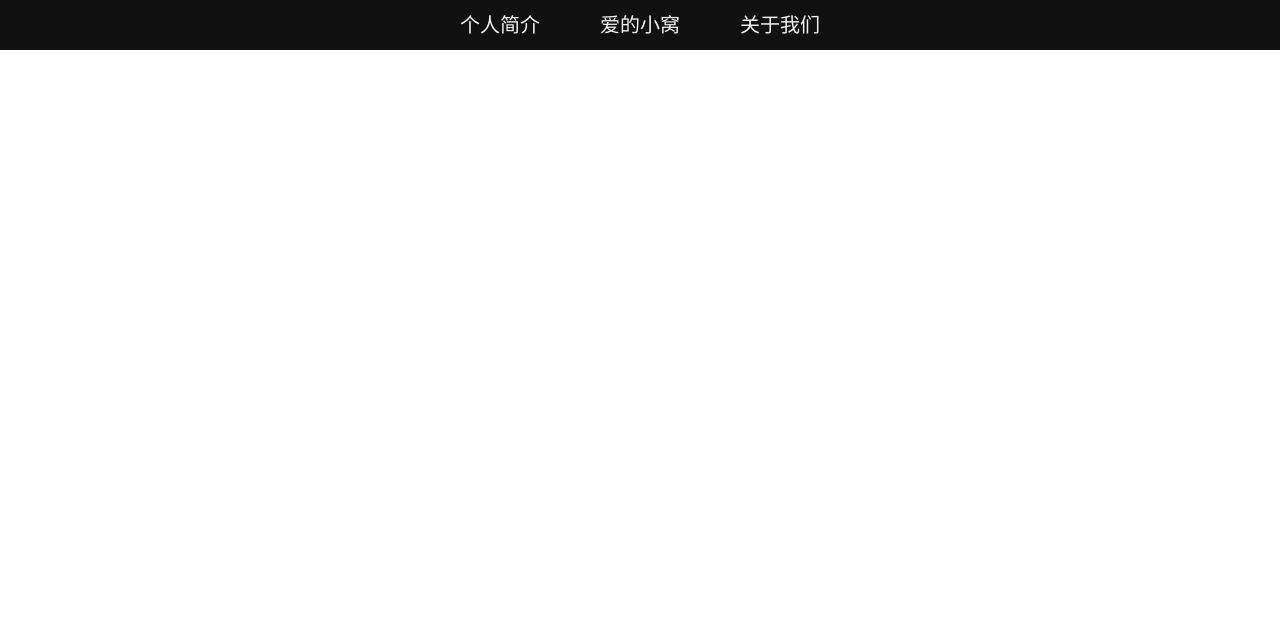
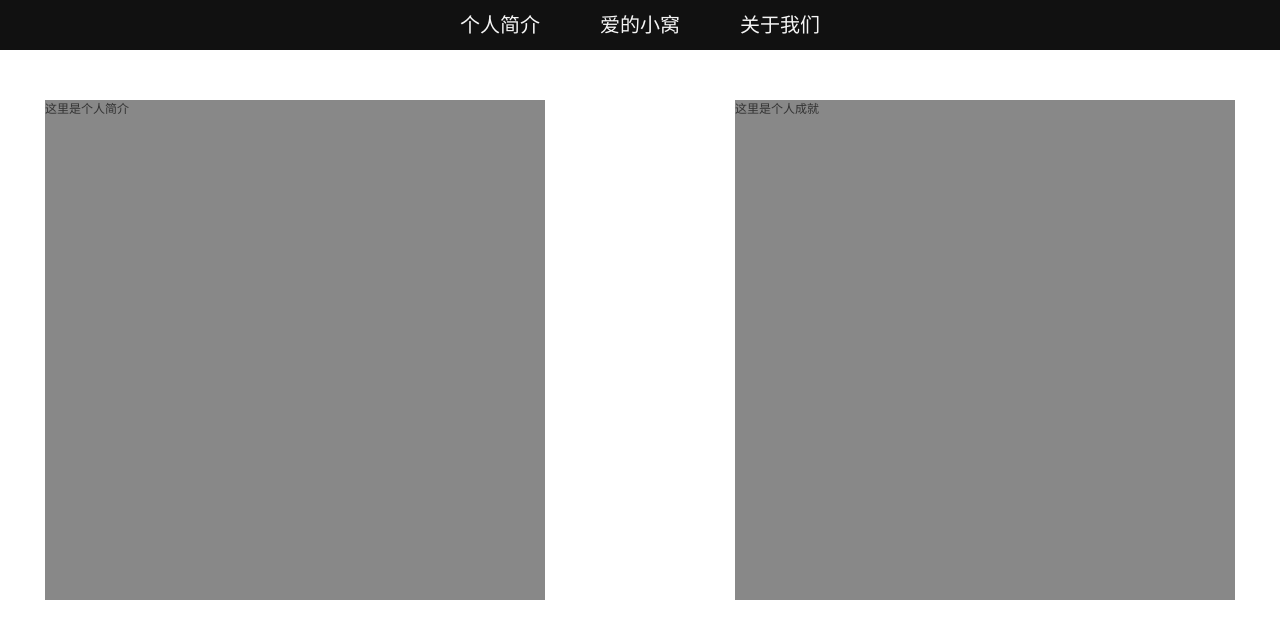
Before and after one commit to Fede-Ava/Fede-Ava.github.io, a plain HTML site: page mainInterface.html in a window 1280 px wide. Drawn offline with Linux system fonts and the light colour scheme.

Commit message:
主页修改

```diff
--- a/css/mainInterface.css
+++ b/css/mainInterface.css
@@ -31,3 +31,20 @@ header {
     cursor: pointer;
     color: orange;
 }
+
+/* 内容区start */
+.content .container {
+    margin-top: 50px;
+}
+
+.profile {
+    width: 500px;
+    height: 500px;
+    background-color: #888;
+}
+
+.fulfilment {
+    width: 500px;
+    height: 500px;
+    background-color: #888;
+}
--- a/mainInterface.html
+++ b/mainInterface.html
@@ -20,6 +20,16 @@
             </ul>
         </div>
     </header>
+    <div class="content">
+        <div class="container clearfix">
+            <div class="profile leftfix">
+                这里是个人简介
+            </div>
+            <div class="fulfilment rightfix">
+                这里是个人成就
+            </div>
+        </div>
+    </div>
 </body>
 
 </html>
```
